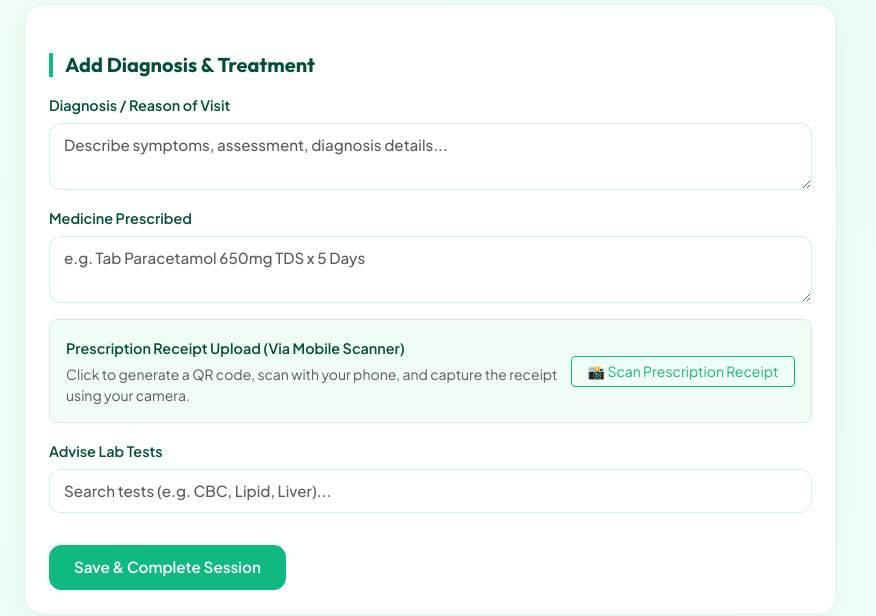
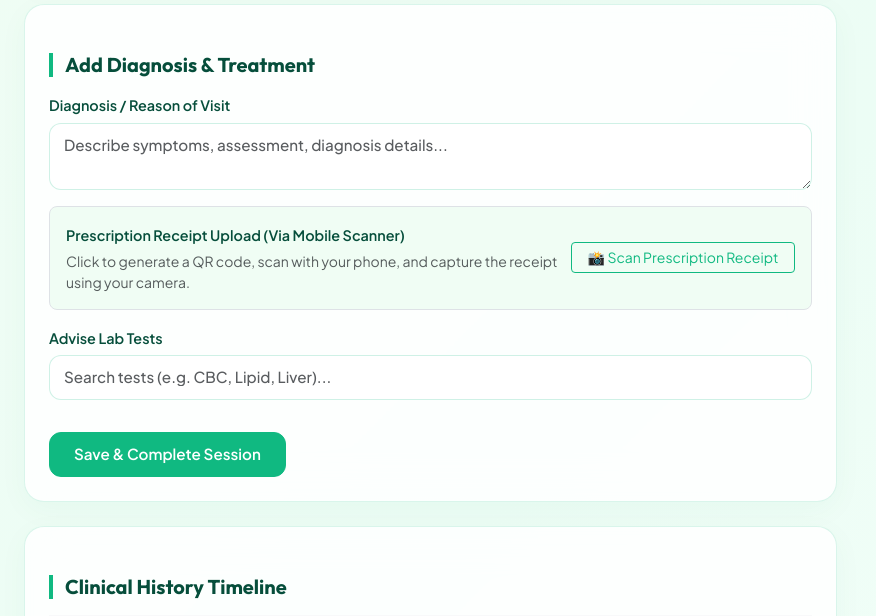
Before and after one commit to Shivamdadhich/CareConnect, a Flask app: template templates/doctor_dashboard.html in a window 1280 px wide. Shown: the part 391-1007 px from the top of the page, without its empty margins (0-876 px from the left). Run offline with Flask 3, Linux system fonts and the light colour scheme; the template is opened without the code that fills it: most values are stand-ins (such as "Sample title", 1, 10 or a date in 2020); some libraries are stand-ins or nearby versions.

Commit message:
clean: Remove manual Medicine Prescribed textarea from doctor portal

```diff
--- a/templates/doctor_dashboard.html
+++ b/templates/doctor_dashboard.html
@@ -134,10 +134,6 @@
                           <div class="mb-3">
                               <label class="form-label">Diagnosis / Reason of Visit</label>
                               <textarea class="form-control glass-input" name="diagnosis" rows="2" placeholder="Describe symptoms, assessment, diagnosis details..." required></textarea>
-                          </div>
-                          <div class="mb-3">
-                              <label class="form-label">Medicine Prescribed</label>
-                              <textarea class="form-control glass-input" name="prescription" rows="2" placeholder="e.g. Tab Paracetamol 650mg TDS x 5 Days"></textarea>
                           </div>
 
                           <!-- Mobile QR scan widget -->
```
